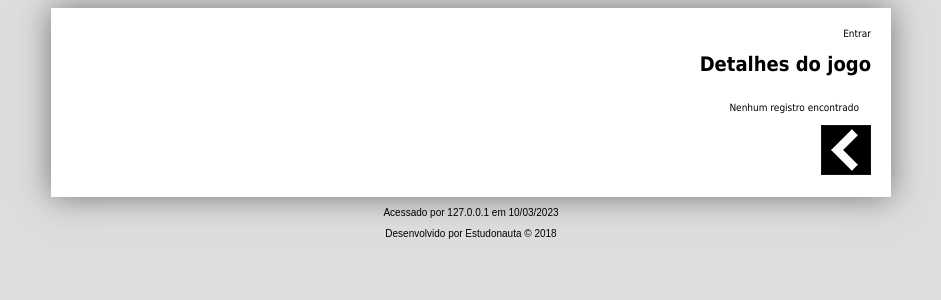
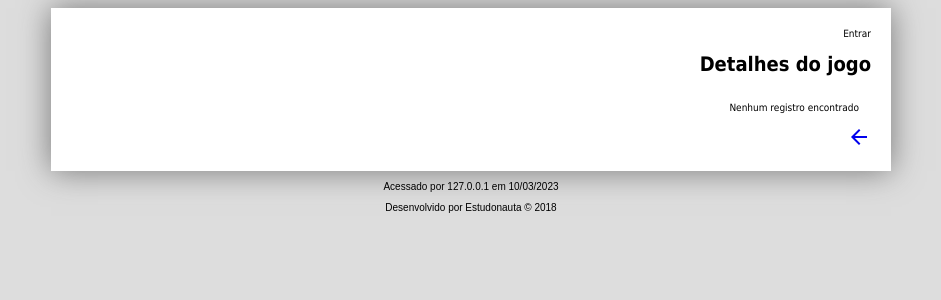
Before and after one commit to donatopaschoa/estudonauta, a PHP site: page /detalhes.php in a window 1280 px wide. Shown: the top 300 px of the page, without its empty margins (169-1110 px from the left). Run offline with PHP 8.4, Linux system fonts and the light colour scheme; data comes from the database, SQL or seed files in the repository.

Commit message:
PHP com MySQL: Substit. para ícones do Google

```diff
--- a/detalhes.php
+++ b/detalhes.php
@@ -4,6 +4,7 @@
 	<title> Título da Página</title>
 	<meta charset="UTF-8"/>
 	<link rel="stylesheet" href="estilos/estilo.css">
+    <link href="https://fonts.googleapis.com/icon?family=Material+Icons" rel="stylesheet">
 </head>
 <body>
     <?php
@@ -37,7 +38,7 @@
                 }
             ?>
         </table>
-        <a href="index.php"><img src="icones/icoback.png" alt="Voltar"></a>
+        <?php echo iconeVoltar();  // ícone do Google  ?>
 	</div>
     <?php include_once "rodape.php"; // rodapé com fechamento do banco de dados ?>
 </body>
--- a/includes/funcoes.php
+++ b/includes/funcoes.php
@@ -9,4 +9,8 @@
             return $caminho;
         }
     }
+
+    function iconeVoltar(){
+        return "<a href='index.php'><span class='material-icons'>arrow_back</span></a>";
+    }
 ?>
```
